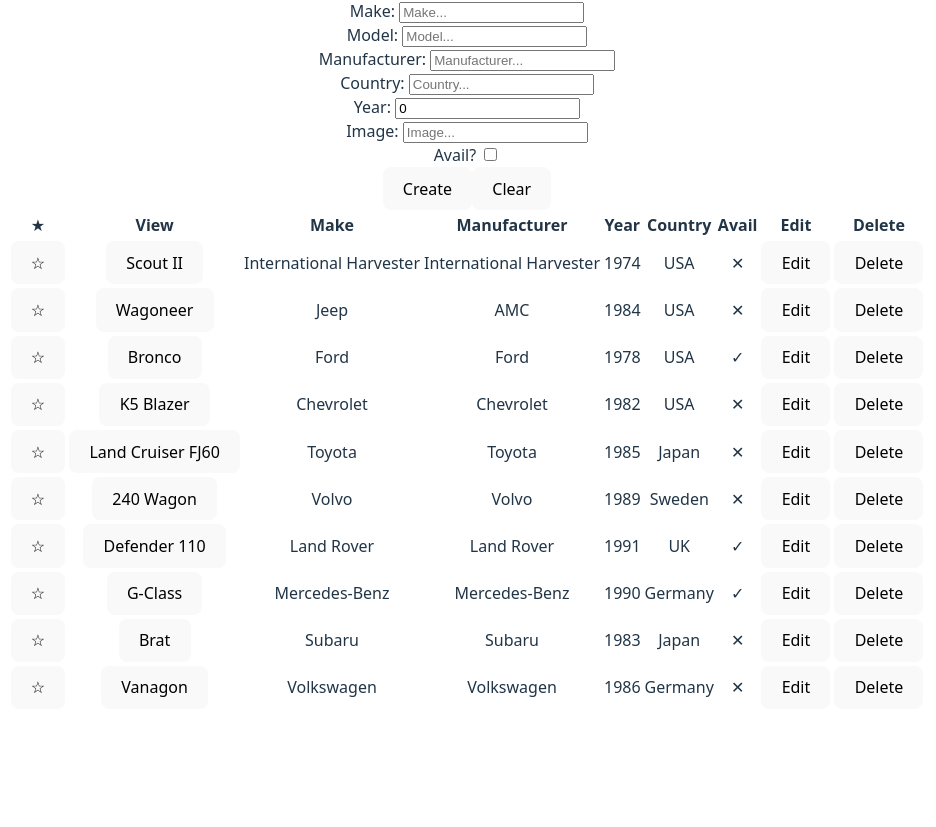
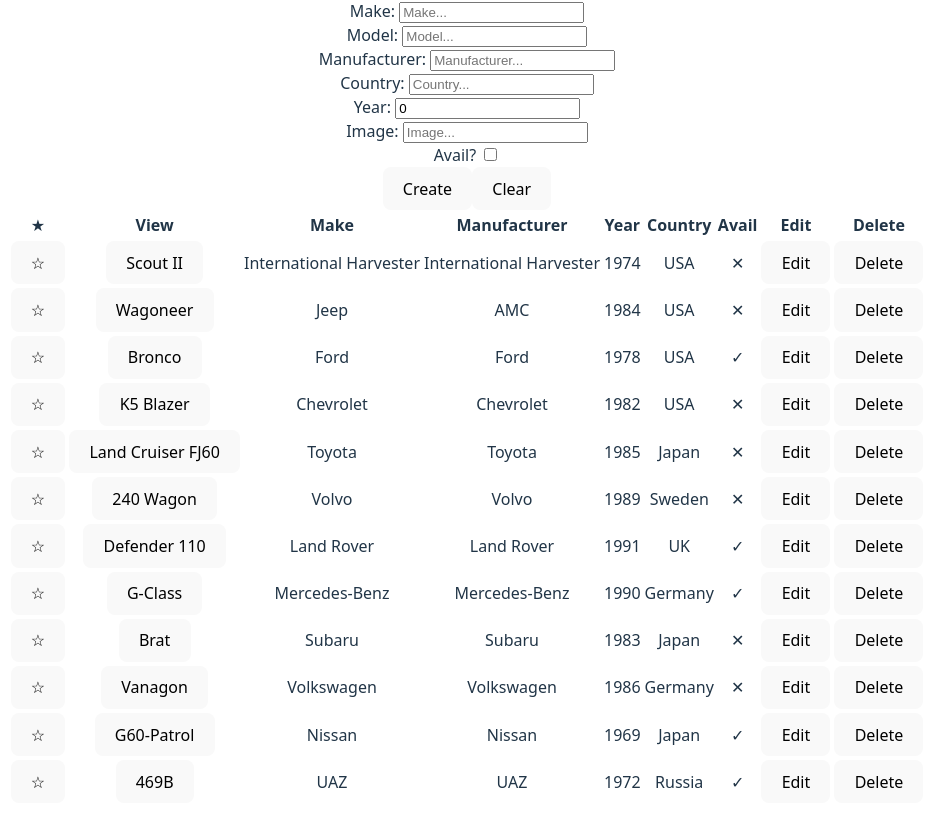
Before and after one commit to josdic1/p2-boxcar, a React (Vite) app: page /home in a window 1280 px wide. Shown: the part 207-1034 px from the top of the page, without its empty margins (173-1109 px from the left). Before the commit the page ends 951 px from the top, so only its background shows below. Built offline with nearby package versions, Linux system fonts and the light colour scheme; data requests are answered from the project's data file.

Commit message:
updated JSON and cleaned it up

```diff
--- a/db.json
+++ b/db.json
@@ -109,6 +109,26 @@
       "image": "/src/assets/img/1986-vanagon.jpeg",
       "favorite": false,
       "id": "51d6"
+    },
+    {
+      "id": "e7f5",
+      "make": "Nissan",
+      "model": "G60-Patrol",
+      "manufacturer": "Nissan",
+      "country": "Japan",
+      "year": "1969",
+      "discontinued": false,
+      "image": "/src/assets/img/1969-g60-patrol.jpg"
+    },
+    {
+      "id": "a58d",
+      "make": "UAZ",
+      "model": "469B",
+      "manufacturer": "UAZ",
+      "country": "Russia",
+      "year": "1972",
+      "discontinued": false,
+      "image": "/src/assets/img/1972-469b.jpg"
     }
   ]
 }
--- a/src/pages/Form.jsx
+++ b/src/pages/Form.jsx
@@ -50,7 +50,7 @@
             handleUpdate(updated)
         } else {
             updated = formData
-            console.log(updated)
+            handleNew(updated)
         }
         onClear()
     }
```
Also changed, not shown: src/assets/img/1969-g60-patrol.jpg (added), src/assets/img/1972-469b.jpg (added).
